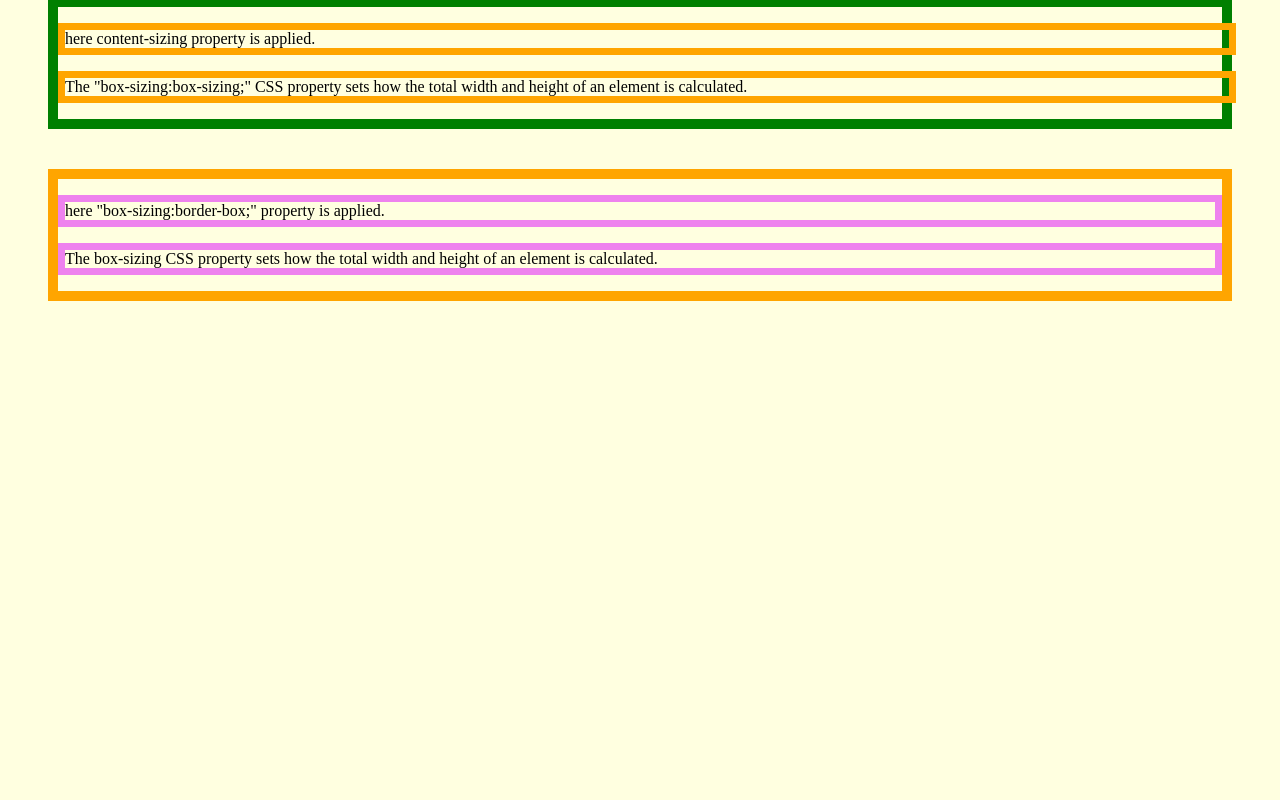
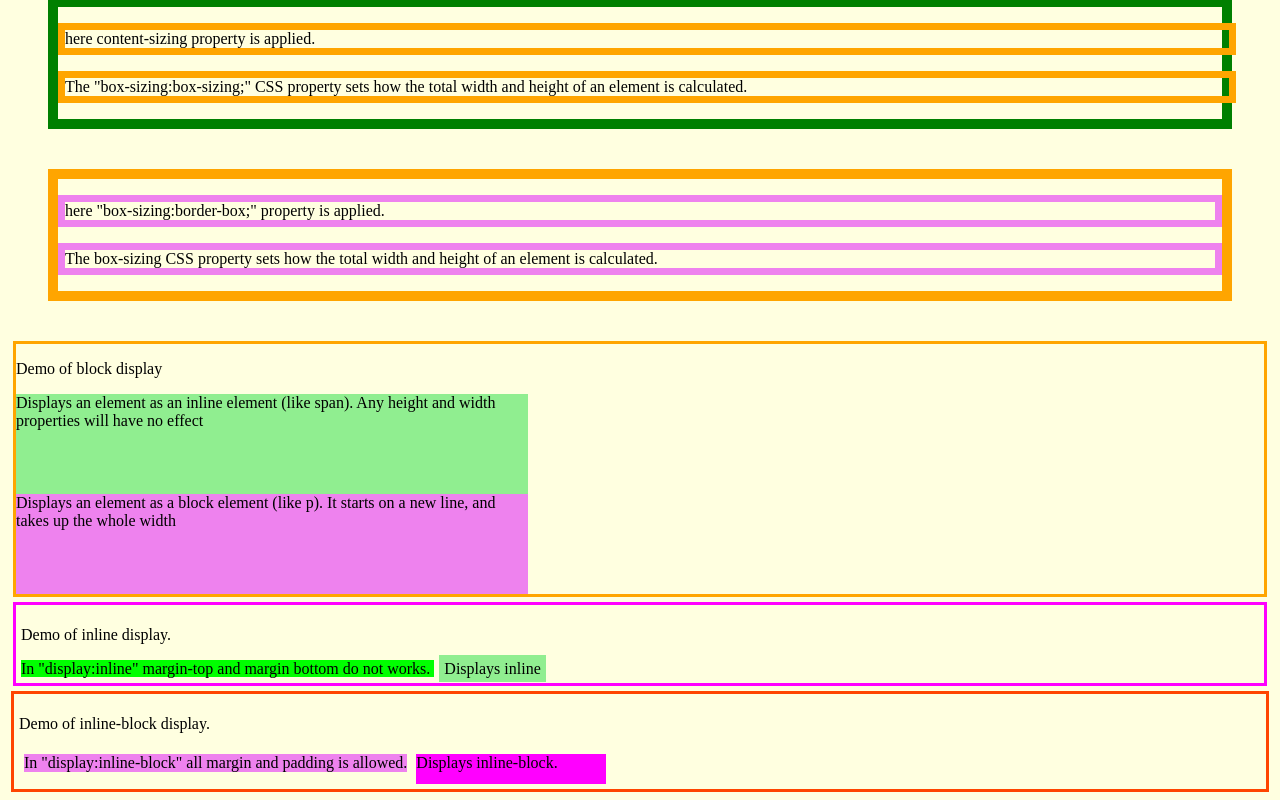
Before and after one commit to mdmusharruf13/CSS, a plain HTML site: page index.html in a window 1280 px wide. Shown: the part 4823-5623 px from the top of the page. Before the commit the page ends 5164 px from the top, so only its background shows below. Drawn offline with Linux system fonts and the light colour scheme.

Commit message:
display type : inline, block and inline-block is implemented

```diff
--- a/index.html
+++ b/index.html
@@ -295,7 +295,52 @@
                 width:100%;
                 box-sizing:border-box;
             }
-
+            #disp-a{
+                margin:5px;
+                border:3px solid #ffa500;
+            }
+            #disp1{
+                background-color:#90ee90 ;
+                height:100px;
+                width:40vw;
+            }
+            #disp2{
+                background-color: #ee82ee;
+                height:100px;
+                width:40vw;
+            }
+            #disp-i{
+                margin:5px;
+                padding:5px;
+                border:3px solid #ff00ff;
+            }
+            #disp3{
+                background-color:#00ff00;
+                margin-top:5px;
+                margin-right:5px;
+                display:inline;
+            }
+            #disp4{
+                background-color:#90ee90;
+                padding: 5px;
+                display:inline;
+            }
+           #disp-ib{
+            border:3px solid #ff4500;
+            margin:3px;
+            padding:5px;
+           }
+           #disp5{
+            background-color: #ee82ee;
+            display:inline-block;
+            margin:5px;
+           }
+           #disp6{
+            background-color: #ff00ff;
+            display: inline-block;
+            height:30px;
+            width:190px;
+           }
         </style>
     </head>
     <body>
@@ -426,6 +471,32 @@
             <p>here "box-sizing:border-box;" property is applied.</p>
             <p >The box-sizing CSS property sets how the total width and height of an element is calculated.</p>
         </div>
-
+        <div id="disp-a">
+            <p>Demo of block display</p>
+            <div id="disp1">
+                Displays an element as an inline element (like span). Any height and width properties will have no effect
+            </div>
+            <div id="disp2">
+                Displays an element as a block element (like p). It starts on a new line, and takes up the whole width
+            </div>
+        </div>
+        <div id="disp-i">
+            <p>Demo of inline display.</p>
+            <div id="disp3">
+                In "display:inline" margin-top and margin bottom do not works.
+            </div>
+            <div id="disp4">
+                Displays inline
+            </div>
+        </div>
+        <div id="disp-ib">
+            <p>Demo of inline-block display.</p>
+            <div id="disp5">
+                In "display:inline-block" all margin and padding is allowed.
+            </div>
+            <div id="disp6">
+                Displays inline-block.
+            </div>
+        </div>
     </body>
 </html>
```
